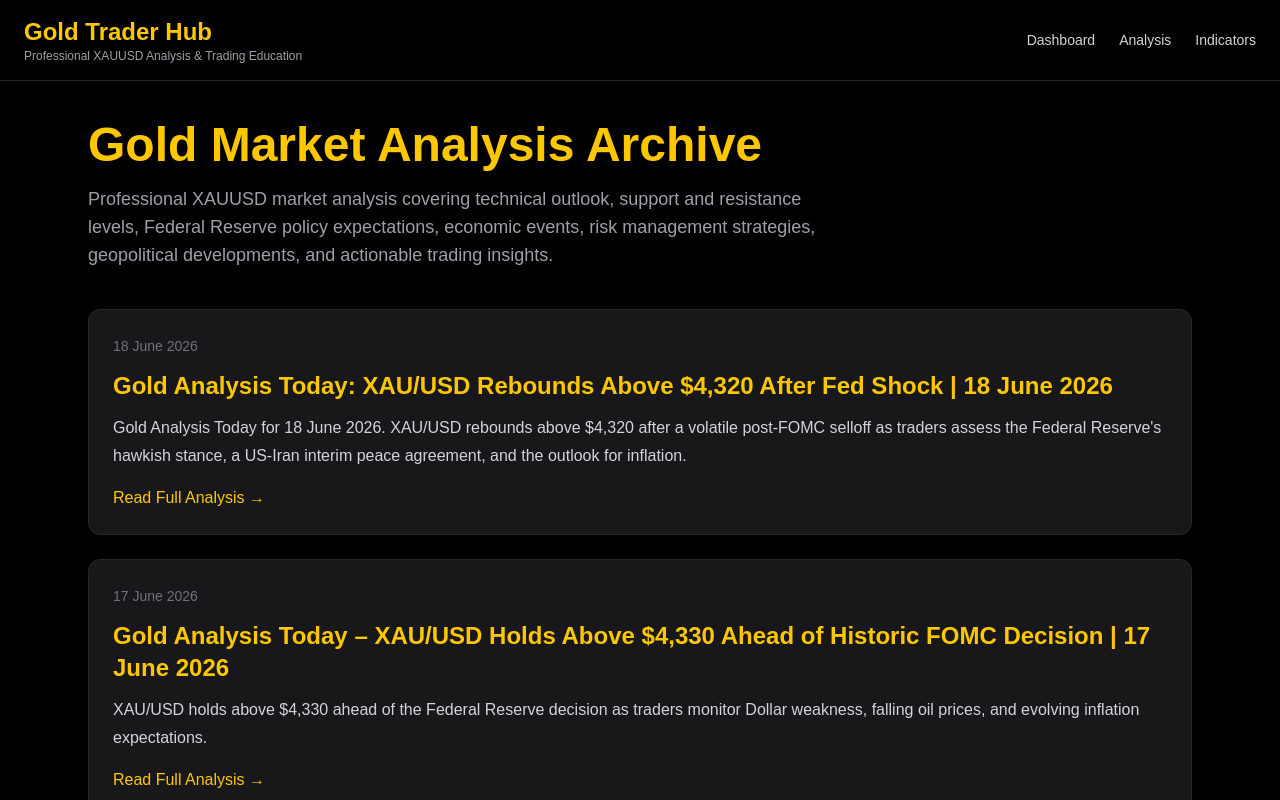
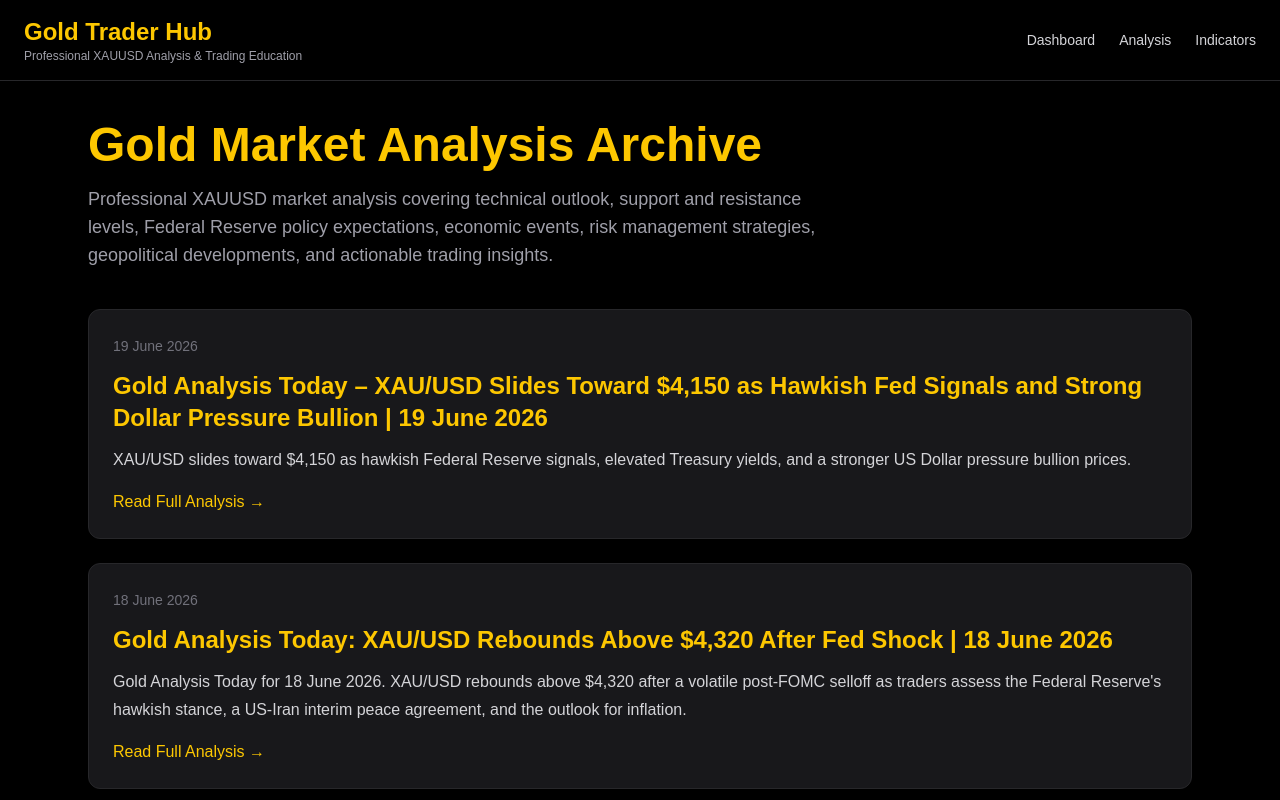
Before and after one commit to CSOoi1181/gold-trader-hub, a Next.js app: page /analysis in a window 1280 px wide. Shown: the top 800 px of the page. Built offline with nearby package versions, Linux system fonts and the light colour scheme.

Commit message:
Update 2 article analysis-latest gold analysis-featured gold analysis for 19 June 2026

```diff
--- a/app/analysis/page.tsx
+++ b/app/analysis/page.tsx
@@ -8,6 +8,13 @@ export const metadata = {
 };
 
 const articles = [
+  {
+  title: "Gold Analysis Today – XAU/USD Slides Toward $4,150 as Hawkish Fed Signals and Strong Dollar Pressure Bullion | 19 June 2026",
+  date: "19 June 2026",
+  slug: "/analysis/gold-analysis-2026-06-19",
+  summary:
+    "XAU/USD slides toward $4,150 as hawkish Federal Reserve signals, elevated Treasury yields, and a stronger US Dollar pressure bullion prices.",
+  },
   {
   title: "Gold Analysis Today: XAU/USD Rebounds Above $4,320 After Fed Shock | 18 June 2026",
   date: "18 June 2026",
```
